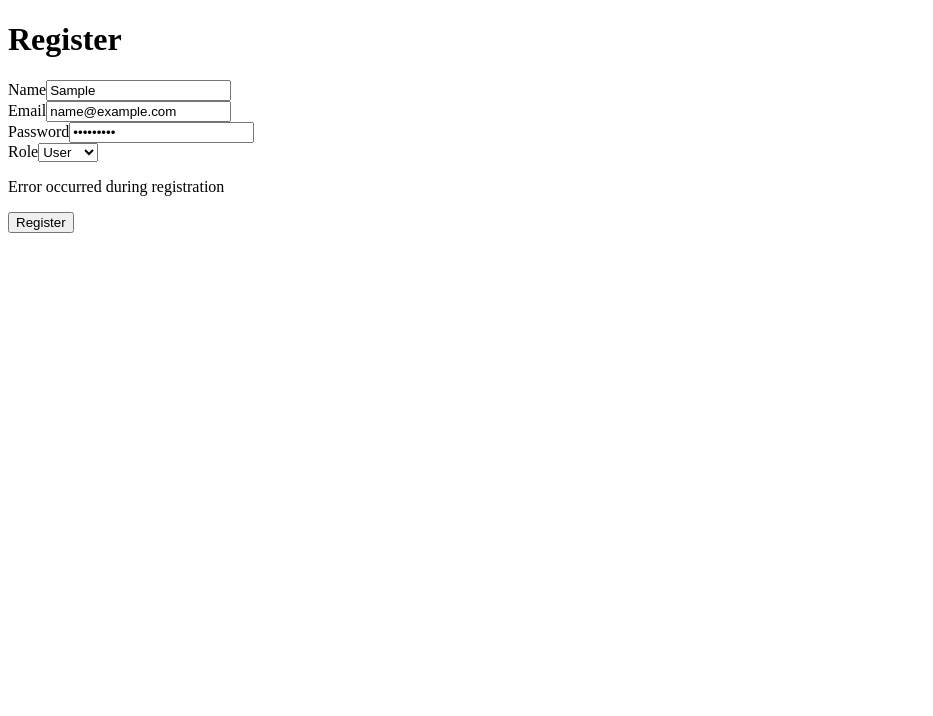
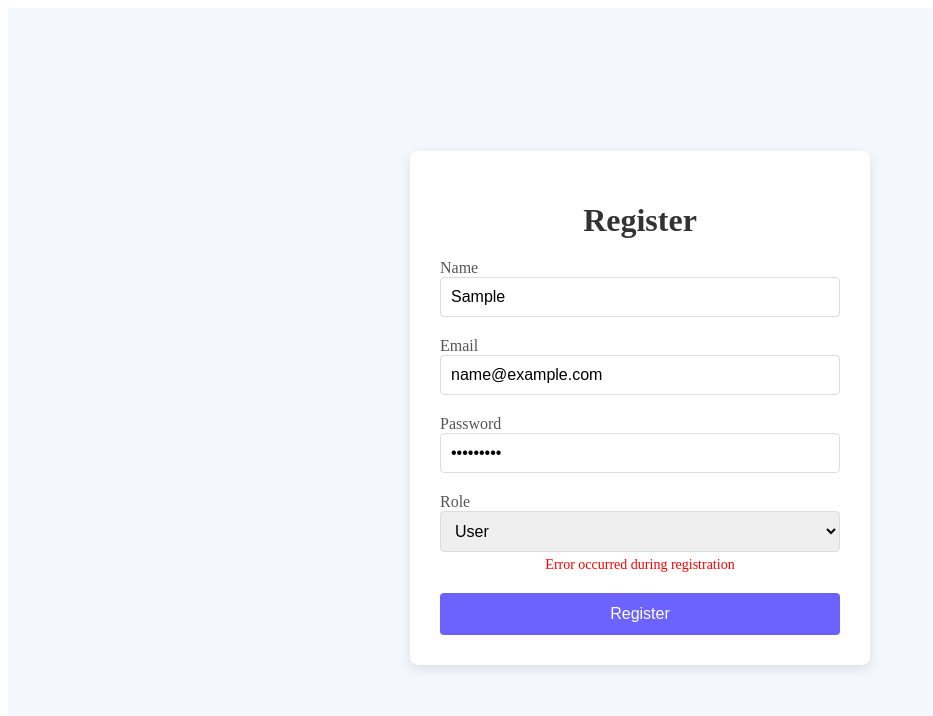
Before and after one commit to firastekup/RHmanagmentFrontNext, a Next.js app: page /register in a window 1280 px wide. Both pictures are taken after typing "Sample", "name@example.com", "Sample123" into the empty fields and a click on the button "Register". Shown: the top 716 px of the page, without its empty margins (0-933 px from the left). Built offline with nearby package versions, Linux system fonts and the light colour scheme; no server answers.

Commit message:
login and register design

```diff
--- a/package.json
+++ b/package.json
@@ -10,6 +10,7 @@
   },
   "dependencies": {
     "axios": "^1.7.7",
+    "jwt-decode": "^4.0.0",
     "next": "13.5.7",
     "react": "^18",
     "react-dom": "^18"
--- a/src/pages/register.js
+++ b/src/pages/register.js
@@ -1,5 +1,6 @@
 import { useState } from 'react';
 import axios from 'axios';
+import styles from './styles/RegisterPage.module.css'; // Importing the CSS file
 
 const RegisterPage = () => {
   const [name, setName] = useState('');
@@ -24,46 +25,59 @@ const RegisterPage = () => {
   };
 
   return (
-    <div>
-      <h1>Register</h1>
-      <form onSubmit={handleRegister}>
-        <div>
-          <label>Name</label>
+    <div className={styles.container}>
+      <div className={styles.registerBox}>
+        <h1 className={styles.title}>Register</h1>
+        <form onSubmit={handleRegister} className={styles.form}>
+          <div className={styles.formGroup}>
+            <label htmlFor="name" className={styles.label}>Name</label>
             <input
               type="text"
+              id="name"
               value={name}
               onChange={(e) => setName(e.target.value)}
               required
+              className={styles.input}
             />
           </div>
-        <div>
-          <label>Email</label>
+          <div className={styles.formGroup}>
+            <label htmlFor="email" className={styles.label}>Email</label>
             <input
               type="email"
+              id="email"
               value={email}
               onChange={(e) => setEmail(e.target.value)}
               required
+              className={styles.input}
             />
           </div>
-        <div>
-          <label>Password</label>
+          <div className={styles.formGroup}>
+            <label htmlFor="password" className={styles.label}>Password</label>
             <input
               type="password"
+              id="password"
               value={password}
               onChange={(e) => setPassword(e.target.value)}
               required
+              className={styles.input}
             />
           </div>
-        <div>
-          <label>Role</label>
-          <select value={role} onChange={(e) => setRole(e.target.value)}>
+          <div className={styles.formGroup}>
+            <label htmlFor="role" className={styles.label}>Role</label>
+            <select
+              id="role"
+              value={role}
+              onChange={(e) => setRole(e.target.value)}
+              className={styles.input}
+            >
               <option value="user">User</option>
               <option value="admin">Admin</option>
             </select>
           </div>
-        {error && <p>{error}</p>}
-        <button type="submit">Register</button>
+          {error && <p className={styles.error}>{error}</p>}
+          <button type="submit" className={styles.submitButton}>Register</button>
         </form>
+      </div>
     </div>
   );
 };
--- /dev/null
+++ b/src/pages/styles/LoginPage.module.css
@@ -0,0 +1,77 @@
+/* LoginPage.module.css */
+.container {
+    display: flex;
+    justify-content: center;
+    align-items: center;
+    height: 100vh;
+    background-color: #f4f7fc;
+  }
+
+  .loginBox {
+    background-color: #fff;
+    padding: 30px;
+    border-radius: 8px;
+    box-shadow: 0 4px 12px rgba(0, 0, 0, 0.1);
+    width: 100%;
+    max-width: 400px;
+  }
+
+  .title {
+    font-size: 2rem;
+    font-weight: bold;
+    color: #333;
+    text-align: center;
+    margin-bottom: 20px;
+  }
+
+  .form {
+    display: flex;
+    flex-direction: column;
+  }
+
+  .formGroup {
+    margin-bottom: 20px;
+  }
+
+  .label {
+    font-size: 1rem;
+    color: #555;
+    margin-bottom: 5px;
+  }
+
+  .input {
+    padding: 10px;
+    font-size: 1rem;
+    border: 1px solid #ddd;
+    border-radius: 4px;
+    outline: none;
+    width: 100%;
+    box-sizing: border-box;
+  }
+
+  .input:focus {
+    border-color: #6c63ff;
+  }
+
+  .submitButton {
+    background-color: #6c63ff;
+    color: #fff;
+    padding: 12px;
+    font-size: 1rem;
+    border: none;
+    border-radius: 4px;
+    cursor: pointer;
+    transition: background-color 0.3s;
+  }
+
+  .submitButton:hover {
+    background-color: #5a54e5;
+  }
+
+  .error {
+    color: red;
+    font-size: 0.875rem;
+    margin-top: -15px;
+    margin-bottom: 20px;
+    text-align: center;
+  }
--- /dev/null
+++ b/src/pages/styles/RegisterPage.module.css
@@ -0,0 +1,77 @@
+/* RegisterPage.module.css */
+.container {
+    display: flex;
+    justify-content: center;
+    align-items: center;
+    height: 100vh;
+    background-color: #f4f7fc;
+  }
+
+  .registerBox {
+    background-color: #fff;
+    padding: 30px;
+    border-radius: 8px;
+    box-shadow: 0 4px 12px rgba(0, 0, 0, 0.1);
+    width: 100%;
+    max-width: 400px;
+  }
+
+  .title {
+    font-size: 2rem;
+    font-weight: bold;
+    color: #333;
+    text-align: center;
+    margin-bottom: 20px;
+  }
+
+  .form {
+    display: flex;
+    flex-direction: column;
+  }
+
+  .formGroup {
+    margin-bottom: 20px;
+  }
+
+  .label {
+    font-size: 1rem;
+    color: #555;
+    margin-bottom: 5px;
+  }
+
+  .input {
+    padding: 10px;
+    font-size: 1rem;
+    border: 1px solid #ddd;
+    border-radius: 4px;
+    outline: none;
+    width: 100%;
+    box-sizing: border-box;
+  }
+
+  .input:focus {
+    border-color: #6c63ff;
+  }
+
+  .submitButton {
+    background-color: #6c63ff;
+    color: #fff;
+    padding: 12px;
+    font-size: 1rem;
+    border: none;
+    border-radius: 4px;
+    cursor: pointer;
+    transition: background-color 0.3s;
+  }
+
+  .submitButton:hover {
+    background-color: #5a54e5;
+  }
+
+  .error {
+    color: red;
+    font-size: 0.875rem;
+    margin-top: -15px;
+    margin-bottom: 20px;
+    text-align: center;
+  }
```
Also changed, not shown: src/pages/leaves.js (added, +76 -0 lines), src/pages/login.js (+18 -11 lines), src/pages/user/dashboard.js (+7 -0 lines), src/pages/user/request-leave.js (added, +74 -0 lines), 1 other file (tests, documents, lock files or other folders). Lines whose indentation alone changed are shown as unchanged.
